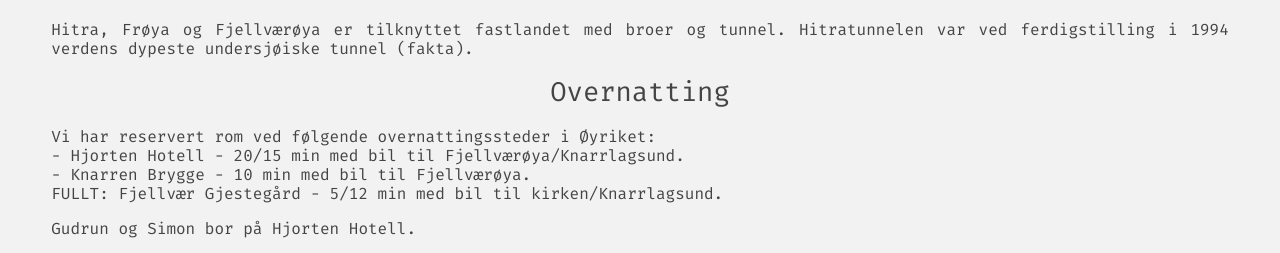
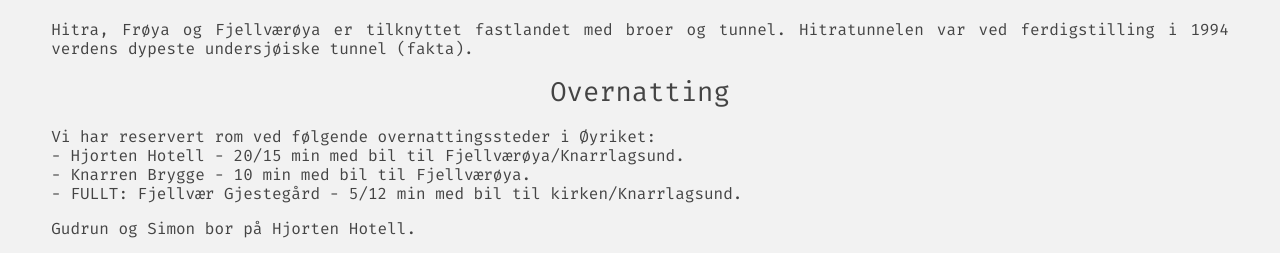
Before and after one commit to melhoos/gudrunogsimon, a React (Create React App) app: page / in a window 1280 px wide. Shown: the part 2620-2873 px from the top of the page. Built offline with nearby package versions, Linux system fonts and the light colour scheme.

Commit message:
Update Travel.jsx

```diff
--- a/src/Travel.jsx
+++ b/src/Travel.jsx
@@ -62,7 +62,7 @@ const Travel = () => {
           <br/>
             - Knarren Brygge - 10 min med bil til Fjellværøya.
           <br/>
-            FULLT: Fjellvær Gjestegård - 5/12 min med bil til kirken/Knarrlagsund.
+            - FULLT: Fjellvær Gjestegård - 5/12 min med bil til kirken/Knarrlagsund.
            </p>
            <p>
               Gudrun og Simon bor på Hjorten Hotell.
```
